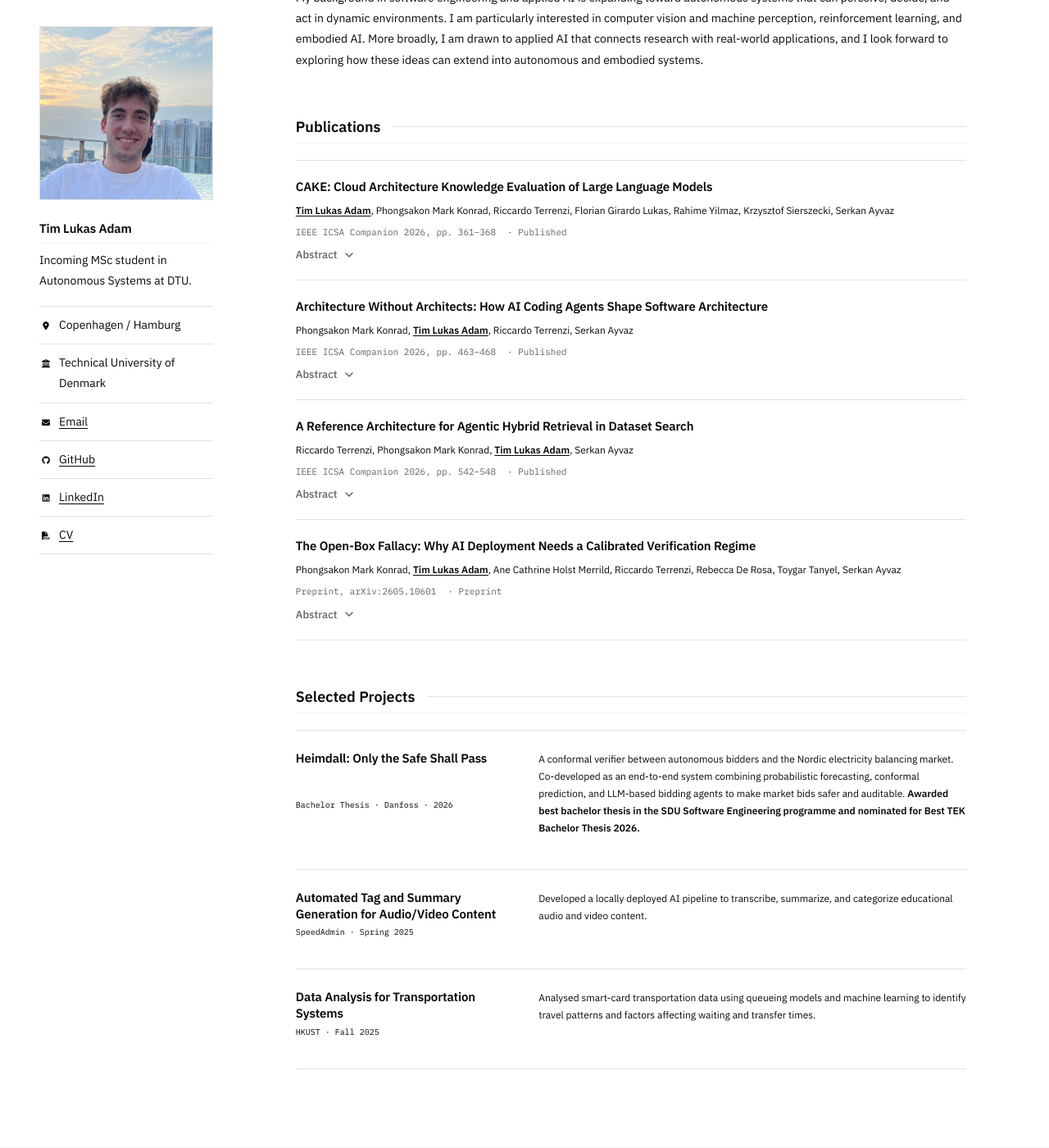
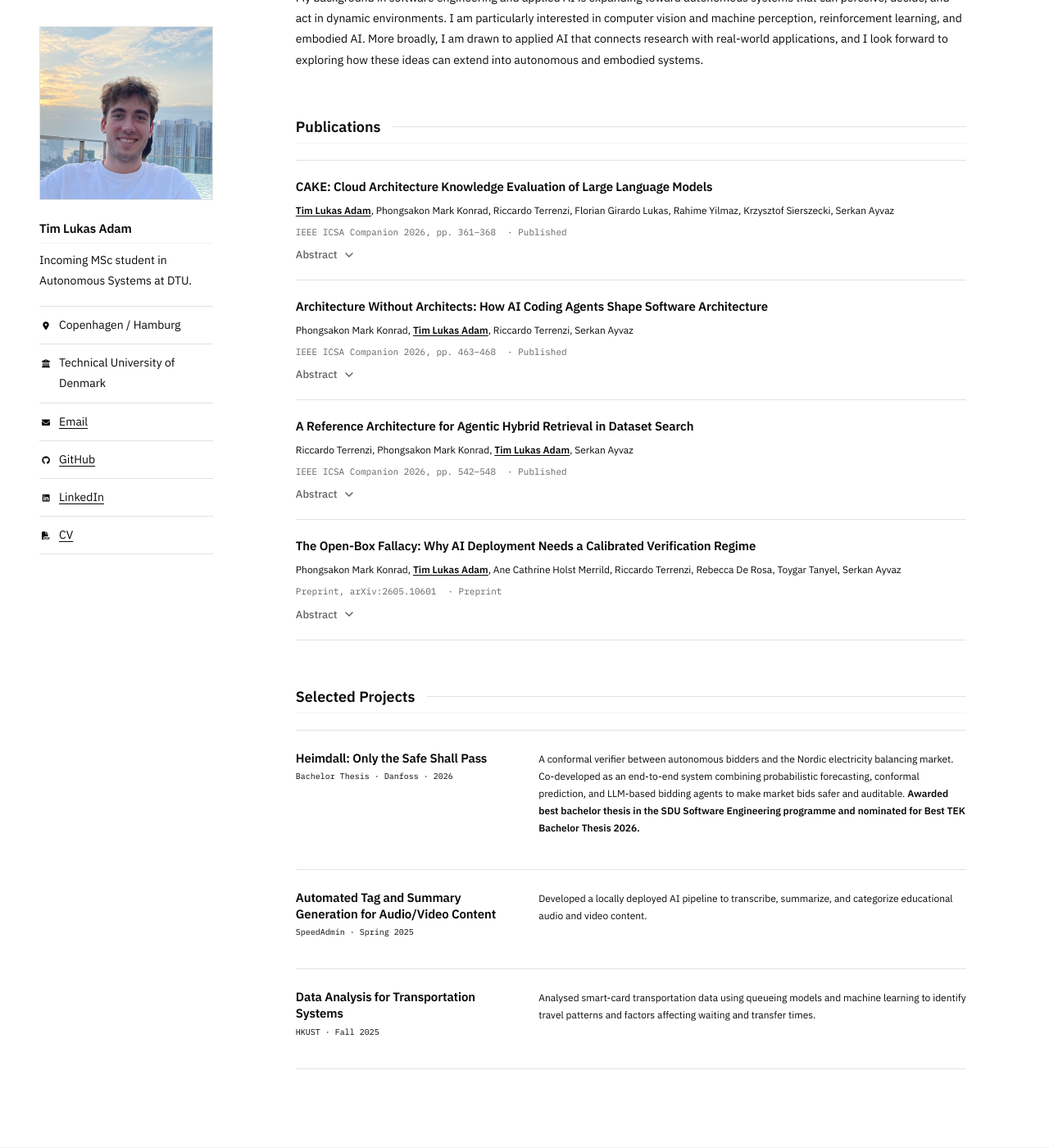
Before and after one commit to timadam03/timadam03.github.io, a Jekyll site: the page built from _pages/about.md, in a window 1280 px wide and 1400 px high, scrolled down 357 px. Shown: the whole window at 82% size. Built offline with Jekyll 4.4.1, drawn with Linux system fonts in a browser that asks for light colours.

Commit message:
fix: remove gap between project title and meta on wide screens
Co-Authored-By: Claude Opus 5.5 <noreply@anthropic.com>

```diff
--- a/_includes/head/custom.html
+++ b/_includes/head/custom.html
@@ -337,6 +337,7 @@ a:hover {
   position: relative;
   display: grid;
   grid-template-columns: minmax(180px, 0.72fr) minmax(0, 1.4fr);
+  grid-template-rows: auto 1fr;
   gap: 4px 28px;
   padding: 24px 0;
   border-bottom: 1px solid var(--line);
```
